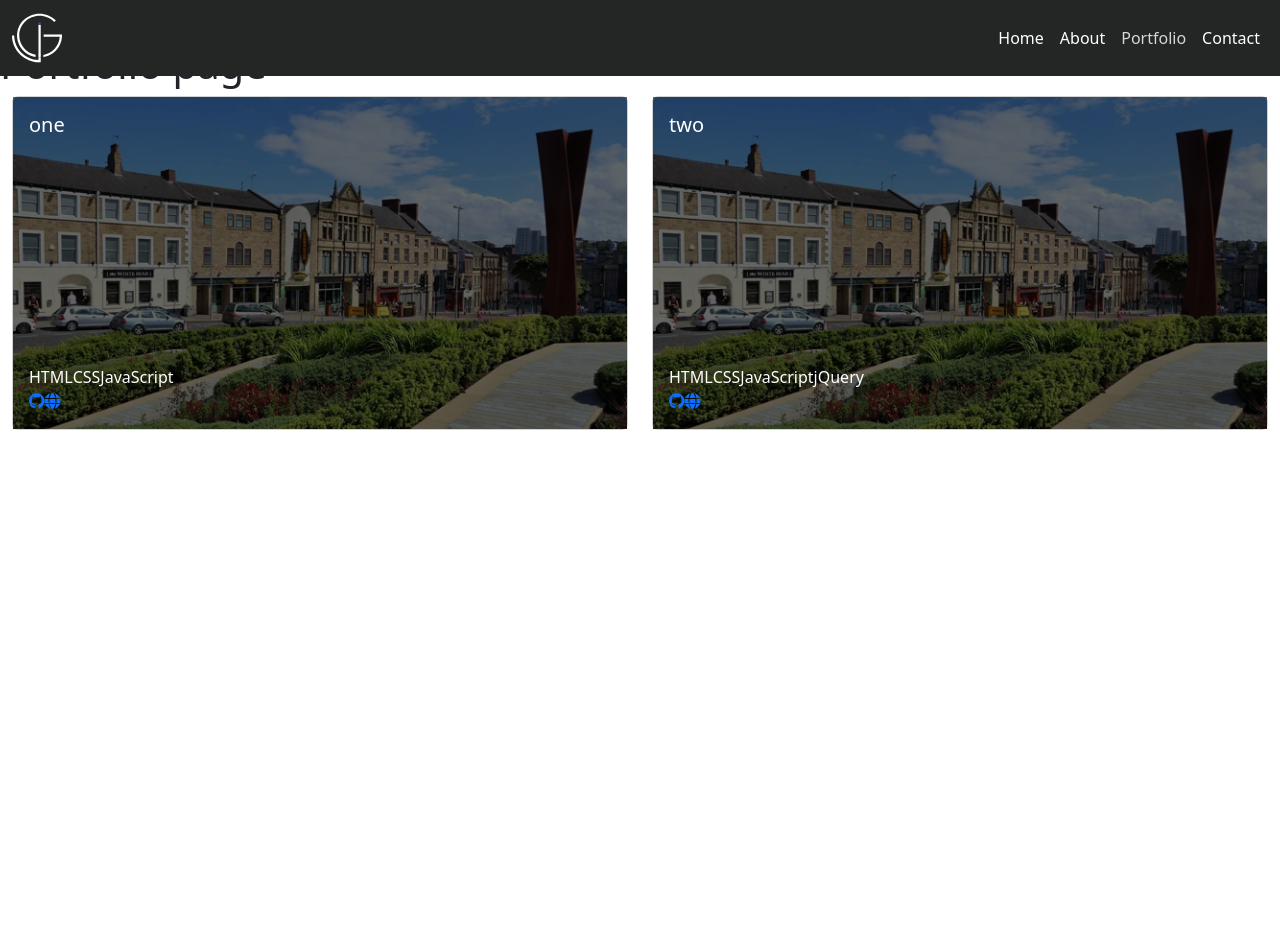
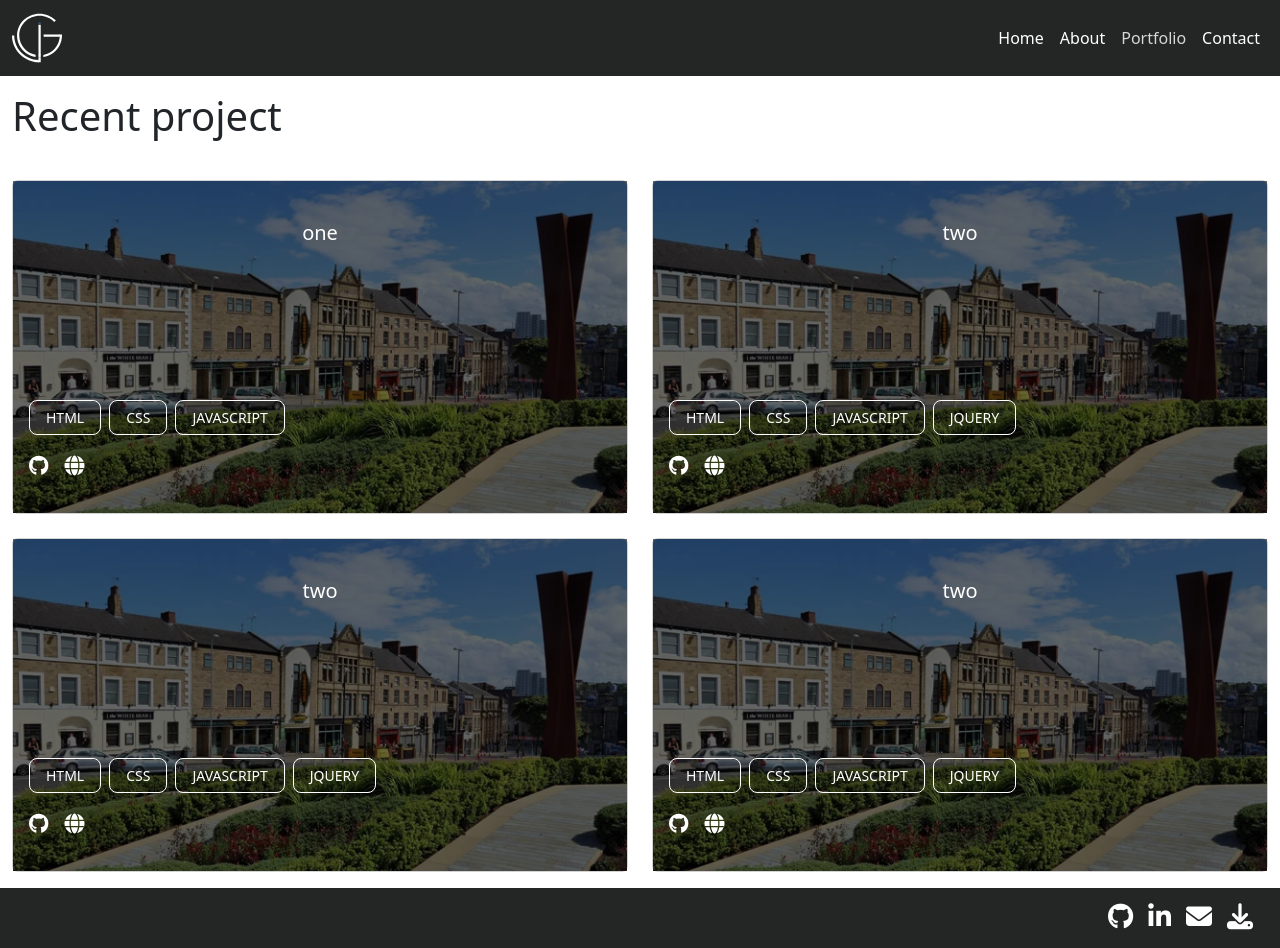
Before and after one commit to Ginjak/Portfolio-With-React, a React (Vite) app: page /portfolio in a window 1280 px wide. Before the commit the page ends 800 px from the top, so only its background shows below. Built offline with nearby package versions, Linux system fonts and the light colour scheme.

Commit message:
Added more sytling to portfolio page and projecs component

```diff
--- a/src/assets/data/projects.json
+++ b/src/assets/data/projects.json
@@ -16,5 +16,23 @@
     "link": "https://facebook.com",
     "description": "longer description of this project",
     "image": "/src/assets/img/barnsley.webp"
+  },
+  {
+    "id": 3,
+    "title": "two",
+    "languages": ["HTML", "CSS", "JavaScript", "jQuery"],
+    "github": "ginjak",
+    "link": "https://facebook.com",
+    "description": "longer description of this project",
+    "image": "/src/assets/img/barnsley.webp"
+  },
+  {
+    "id": 4,
+    "title": "two",
+    "languages": ["HTML", "CSS", "JavaScript", "jQuery"],
+    "github": "ginjak",
+    "link": "https://facebook.com",
+    "description": "longer description of this project",
+    "image": "/src/assets/img/barnsley.webp"
   }
 ]
--- a/src/components/Projects/index.jsx
+++ b/src/components/Projects/index.jsx
@@ -10,8 +10,7 @@ function Projects() {
 
   return (
     <>
-      <h1>Portfolio page</h1>
-      <div className="container-xxl">
+      <div className="container-xxl py-3">
         <div className="row row-cols-1 row-cols-md-2 g-4">
           {projects.map((project) => {
             return (
@@ -23,26 +22,31 @@ function Projects() {
                     alt="card-image"
                   ></img>
                   <div className="card-img-overlay d-flex flex-column justify-content-between">
-                    <h5 className="card-title position-relative text-white">
+                    <h5 className="card-title text-center position-relative text-white mt-2 mt-lg-4">
                       {project.title}
                     </h5>
-                    <div className="info-wraper text-white">
-                      <div className="languages d-flex">
+                    <div className="info-wraper text-white pb-0 py-lg-3">
+                      <div className="languages d-flex flex-wrap my-2 my-lg-3">
                         {project.languages.map((value, index) => (
-                          <div key={index} className="button">
+                          <div key={index} className="button-lang me-2 mt-1">
                             {value}
                           </div>
                         ))}
                       </div>
                       <div className="links">
                         <a
+                          className="card-link"
                           href={"https://github.com/Ginjak/" + project.github}
                           target="_blank"
                         >
-                          <i class="fa-brands fa-github"></i>
+                          <i className="fa-brands fa-github"></i>
                         </a>
-                        <a href={project.link} target="_blank">
-                          <i class="fa-solid fa-globe"></i>
+                        <a
+                          className="card-link"
+                          href={project.link}
+                          target="_blank"
+                        >
+                          <i className="fa-solid fa-globe"></i>
                         </a>
                       </div>
                     </div>
--- a/src/components/Projects/project.css
+++ b/src/components/Projects/project.css
@@ -6,3 +6,33 @@
   height: 100%;
   background: rgba(0, 0, 0, 0.6);
 }
+
+.project a.card-link {
+  color: #fff;
+  font-size: 20px;
+  transition: all 0.2s ease-in-out;
+}
+
+.project a.card-link:hover {
+  transition: all 0.2s ease-in-out;
+  color: #d7d7d7;
+}
+
+.project .button-lang {
+  font-size: 14px;
+  text-transform: uppercase;
+  font-weight: 500;
+  border: 1px solid #fff;
+  border-radius: 8px;
+  padding: 6px 16px;
+}
+
+@media (max-width: 576px) {
+  .project .button-lang {
+    font-size: 8px;
+    padding: 4px 8px;
+  }
+  .project .card-title {
+    font-size: 14px;
+  }
+}
--- a/src/index.css
+++ b/src/index.css
@@ -22,3 +22,8 @@ a.custom-btn {
   transition: all 0.2s ease-in-out;
   font-weight: 500;
 }
+
+/* Portfolio page */
+.portfolio-title {
+  margin-top: 76px;
+}
--- a/src/pages/Portfolio/index.jsx
+++ b/src/pages/Portfolio/index.jsx
@@ -1,11 +1,15 @@
 import React from "react";
 import Header from "../../components/Header";
 import Projects from "../../components/Projects";
+import Footer from "../../components/Footer";
 const Portfolio = () => {
   return (
     <>
-      <p>Portfolio</p>
-      <Projects />
+      <Header>
+        <h1 className="portfolio-title container-xxl py-3">Recent project</h1>
+        <Projects />
+      </Header>
+      <Footer />
     </>
   );
 };
```
